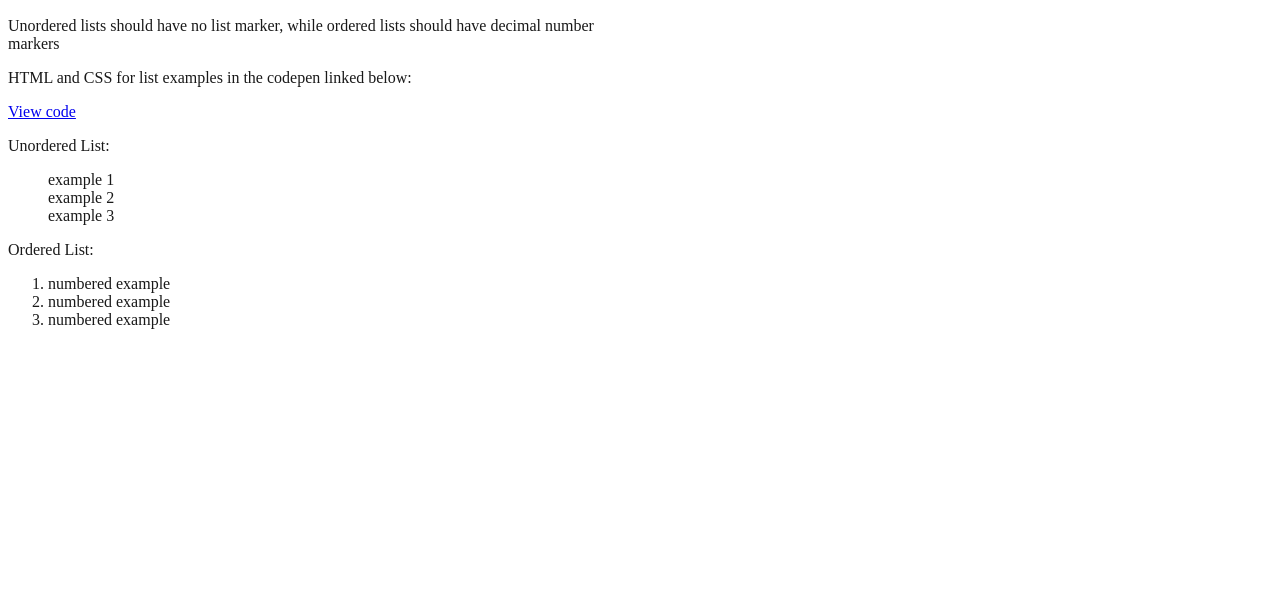
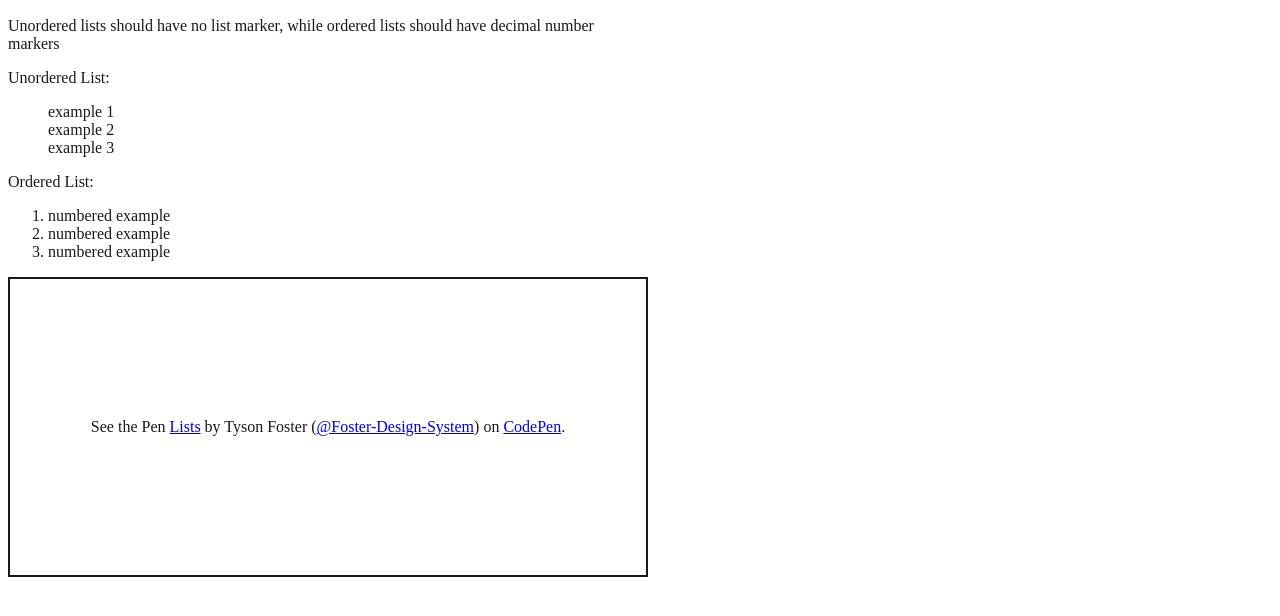
Before and after one commit to YoukaiDragon/dgl-309-design-system, a plain HTML site: page Design System/lists.html in a window 1280 px wide. Shown: the part 168-784 px from the top of the page. Drawn offline with Linux system fonts and the light colour scheme; a script that the page names is missing.

Commit message:
Replace codepen link with embed

```diff
--- a/Design System/lists.html
+++ b/Design System/lists.html
@@ -56,11 +56,9 @@
     </header>
     <main>
         <h1>Foster Design System</h1>
+        <h2>Lists</h2>
         <div class="lists">
-            <h2>Lists</h2>
             <p>Unordered lists should have no list marker, while ordered lists should have decimal number markers</p>
-            <p>HTML and CSS for list examples in the codepen linked below:</p>
-            <a class="codeLink" href="https://codepen.io/Foster-Design-System/pen/Yzjbpod" target="_blank">View code</a>
             <p>Unordered List:</p>
             <ul style="list-style-type: none">
                 <li>example 1</li>
@@ -74,6 +72,12 @@
                 <li>numbered example</li>
             </ol>
         </div>
+        <p class="codepen" data-height="300" data-default-tab="html" data-slug-hash="Yzjbpod" data-editable="true" data-user="Foster-Design-System" style="height: 300px; box-sizing: border-box; display: flex; align-items: center; justify-content: center; border: 2px solid; margin: 1em 0; padding: 1em;">
+            <span>See the Pen <a href="https://codepen.io/Foster-Design-System/pen/Yzjbpod">
+            Lists</a> by Tyson Foster (<a href="https://codepen.io/Foster-Design-System">@Foster-Design-System</a>)
+            on <a href="https://codepen.io">CodePen</a>.</span>
+          </p>
+          <script async src="https://cpwebassets.codepen.io/assets/embed/ei.js"></script>
     </main>
 </body>
 <script src="navbar.js"></script>
```
